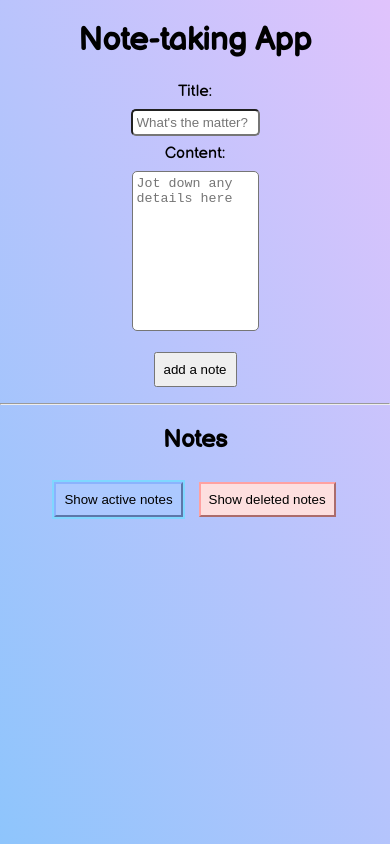
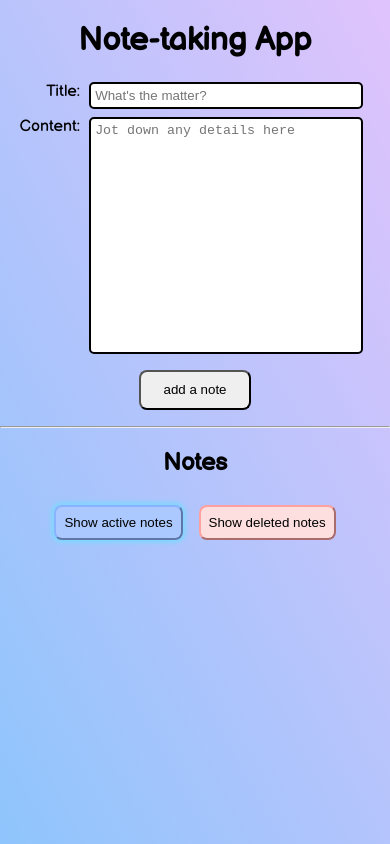
Before and after one commit to KradasA4/note-taking-app, a React (Create React App) app: page / in a window 390 px wide. Built offline with nearby package versions, Linux system fonts and the light colour scheme.

Commit message:
edit: make the notes responsive

```diff
--- a/src/App.css
+++ b/src/App.css
@@ -8,6 +8,7 @@
   margin: 0.5rem;
   cursor: pointer;
   outline: 0;
+  border-radius: 0.5rem;
 }
 
 .App__button--small {
@@ -24,7 +25,11 @@
 .App__button--focusBlue {
   background-color: #acc9ff;
   border-color: #8bb3fd;
-  outline: 2px solid #7fd7ff
+  /* outline: 2px solid #7fd7ff; */
+  outline: 0;
+  box-shadow: 0 0 3pt 2pt #7fd7ff;
+  /* border: 2px solid #8bb3fd */
+
 }
 
 /* .App__button--blue:focus {
@@ -41,7 +46,9 @@
 .App__button--focusRed {
   background-color: #FFA1A1;
   border-color: #FFA1A1;
-  outline: 2px solid #ff7e7e;
+  /* outline: 2px solid #ff7e7e; */
+  outline: 0;
+  box-shadow: 0 0 3pt 2pt #ff7e7e;;
 }
 
 /* .App__button--red:focus {
--- a/src/components/NoteForm.css
+++ b/src/components/NoteForm.css
@@ -1,11 +1,41 @@
-/* #notes-form {
-  display:  flex;
-} */
+#notes-form {
+  display:  grid;
+  grid-template-columns: auto 3fr;
+  grid-template-rows: auto 1fr auto;
+  width: 30%;
+  margin: auto;
+}
 
-.form__input {
-  width: 30%;
-  margin: 0.5rem;
+#notes-form label {
+  justify-self: end;
+}
+
+#notes-form input,
+#notes-form textarea {
+  justify-self: end;
+  margin: 0 0.5rem 0.5rem 0.5rem;
   border-radius: 5px;
+  padding: 0.25rem;
+  width: 90%;
+  border: 2px solid black;
   resize: none;
-  padding: 0.25rem;
 }
+
+#notes-form button {
+  grid-column: 1 / span 2 ;
+  justify-self: center;
+  width: 7rem;
+  height: 2.5rem;
+}
+
+@media only screen and (max-width: 480px){
+	#notes-form {
+    width: 90%;
+  }
+}
+
+@media only screen and (min-width: 481px) and (max-width: 1024px) {
+	#notes-form {
+    width: 70%;
+  }
+}
--- a/src/components/NoteForm.js
+++ b/src/components/NoteForm.js
@@ -3,29 +3,29 @@ import './NoteForm.css';
 
 function NoteForm(props) {
   return (
-    <form action="#" id="notes-form">
-      <label htmlFor="note-title">Title: </label><br/>
+    <form action="#" id="notes-form" className="notes-form">
+      <label htmlFor="note-title">Title: </label>
       <input
         type="text"
         id="note-title"
         placeholder="What's the matter?"
         onChange={(e) => props.onTitleChange(e.target.value)}
-        className="form__input"
+        className="notes-form__input"
       />
-      <br/>
-      <label htmlFor="note-content">Content: </label><br/>
+
+      <label htmlFor="note-content">Content: </label>
       <textarea
         name="note-content"
         id="note-content"
         cols="30"
-        rows="10"
+        rows="15"
         placeholder="Jot down any details here"
         required
         onChange={(e) => props.onContentChange(e.target.value)}
-        className="form__input"
+        className="notes-form__input"
         >
       </textarea>
-      <br/>
+
       <button form="notes-form"
         className='App__button'
         onClick={
--- a/src/components/NotesDisplay.css
+++ b/src/components/NotesDisplay.css
@@ -1,6 +1,6 @@
 .notes__display {
   background-color: #f6fffe;
-  width: 70%;
+  width: 50%;
   margin: 1rem auto;
   list-style: none;
   text-align: center;
@@ -9,3 +9,16 @@
 .notes__list {
   padding: 1rem;
 }
+
+
+@media only screen and (max-width: 480px){
+	.notes__display {
+    width: 80%;
+  }
+}
+
+@media only screen and (min-width: 481px) and (max-width: 1024px) {
+	.notes__display {
+    width: 70%;
+  }
+}
```
